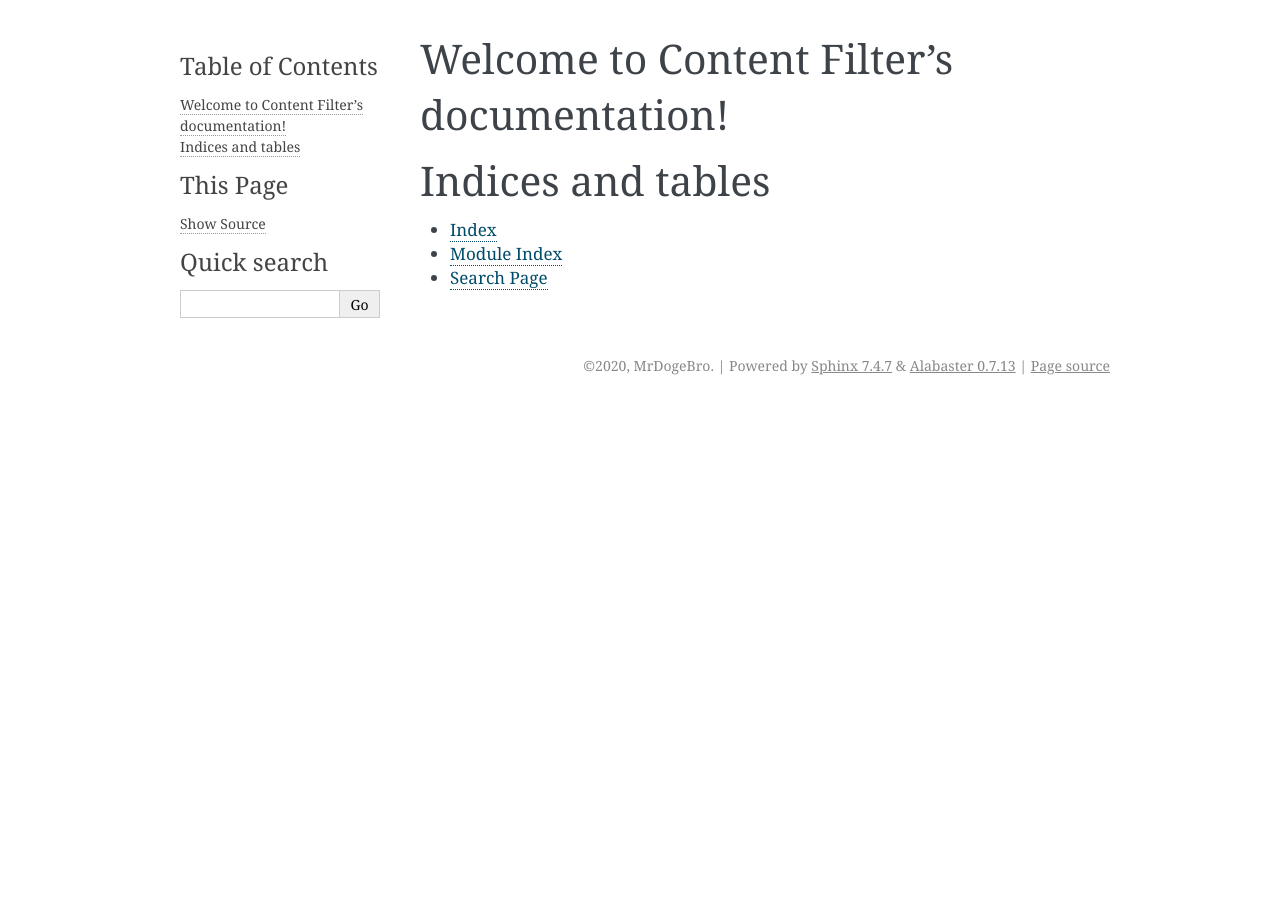
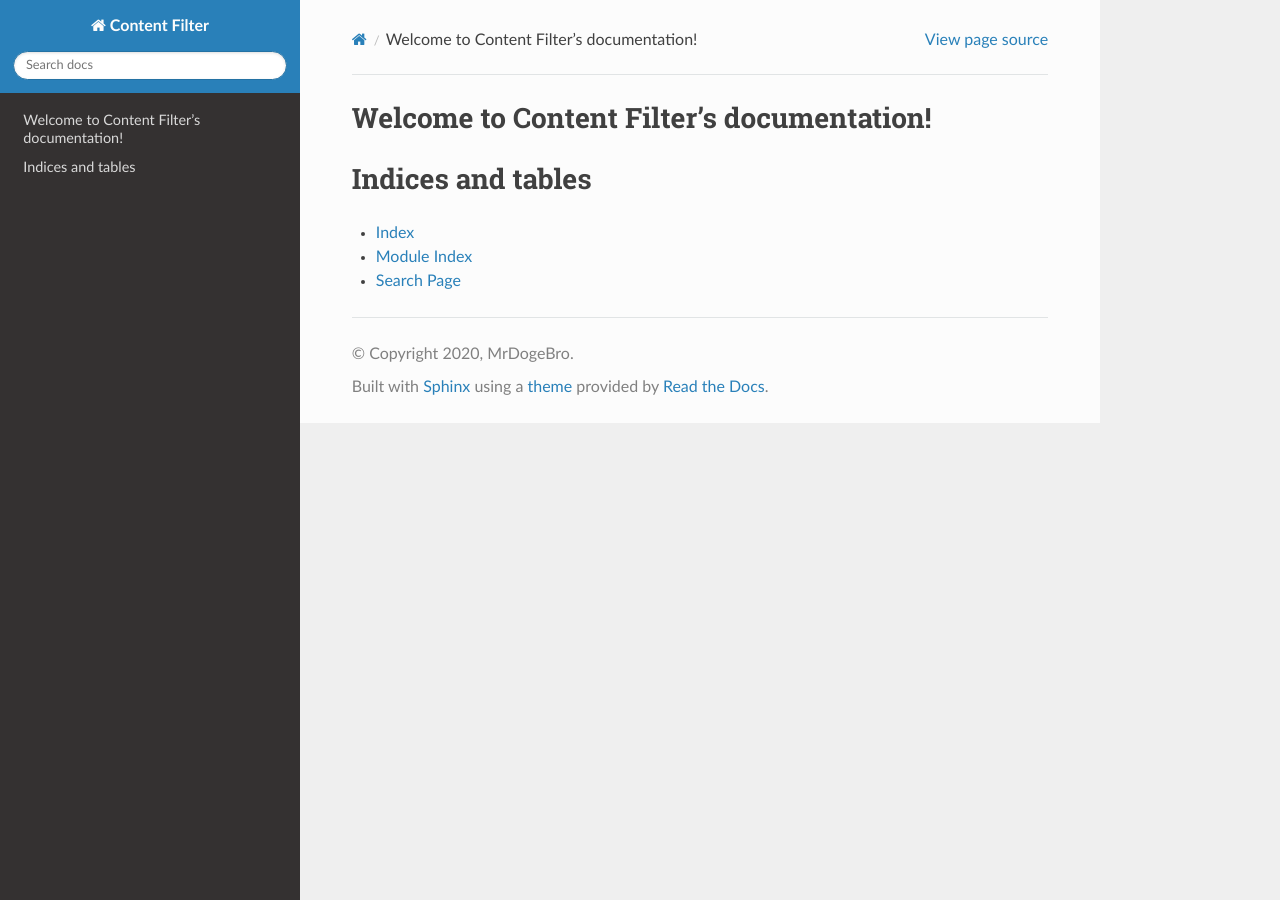
Before and after one commit to MrDogeBro/content_filter, a Sphinx documentation site: the page built from docs/source/index.rst, in a window 1280 px wide. Built offline with Sphinx 7.4.7 and the Read the Docs theme 2.0.0, drawn with Linux system fonts in a browser that asks for light colours; some of the changed lines change nothing that is shown.

Commit message:
Configured docs to be setup correctly with correct info
Set up the config for the docs. This includes updating info, changing source path, changing and configuring theme, and adding necessary autodoc extensions.

```diff
--- a/docs/source/conf.py
+++ b/docs/source/conf.py
@@ -10,19 +10,21 @@
 # add these directories to sys.path here. If the directory is relative to the
 # documentation root, use os.path.abspath to make it absolute, like shown here.
 #
-# import os
-# import sys
-# sys.path.insert(0, os.path.abspath('.'))
+import sphinx_rtd_theme
+import os
+import sys
+
+sys.path.insert(0, os.path.abspath("../.."))
 
 
 # -- Project information -----------------------------------------------------
 
-project = 'Content Filter'
-copyright = '2020, MrDogeBro'
-author = 'MrDogeBro'
+project = "Content Filter"
+copyright = "2020, MrDogeBro"
+author = "MrDogeBro"
 
 # The full version, including alpha/beta/rc tags
-release = '2.0.0'
+release = "2.0.0"
 
 
 # -- General configuration ---------------------------------------------------
@@ -30,11 +32,20 @@ release = '2.0.0'
 # Add any Sphinx extension module names here, as strings. They can be
 # extensions coming with Sphinx (named 'sphinx.ext.*') or your custom
 # ones.
+
+autosummary_generate = True
+
 extensions = [
+    "sphinx.ext.autodoc",
+    "sphinx.ext.autosummary",
+    "sphinx.ext.intersphinx",
+    "sphinx.ext.viewcode",
+    "sphinx_rtd_theme",
+    "sphinx.ext.napoleon",
 ]
 
 # Add any paths that contain templates here, relative to this directory.
-templates_path = ['_templates']
+templates_path = ["_templates"]
 
 # List of patterns, relative to source directory, that match files and
 # directories to ignore when looking for source files.
@@ -47,9 +58,22 @@ exclude_patterns = []
 # The theme to use for HTML and HTML Help pages.  See the documentation for
 # a list of builtin themes.
 #
-html_theme = 'alabaster'
+html_theme = "sphinx_rtd_theme"
+
+html_theme_options = {
+    "canonical_url": "",
+    "display_version": True,
+    "prev_next_buttons_location": "bottom",
+    "style_external_links": False,
+    # Toc options
+    "collapse_navigation": True,
+    "sticky_navigation": True,
+    "navigation_depth": 4,
+    "includehidden": True,
+    "titles_only": False,
+}
 
 # Add any paths that contain custom static files (such as style sheets) here,
 # relative to this directory. They are copied after the builtin static files,
 # so a file named "default.css" will overwrite the builtin "default.css".
-html_static_path = ['_static']
+html_static_path = ["_static"]
```
